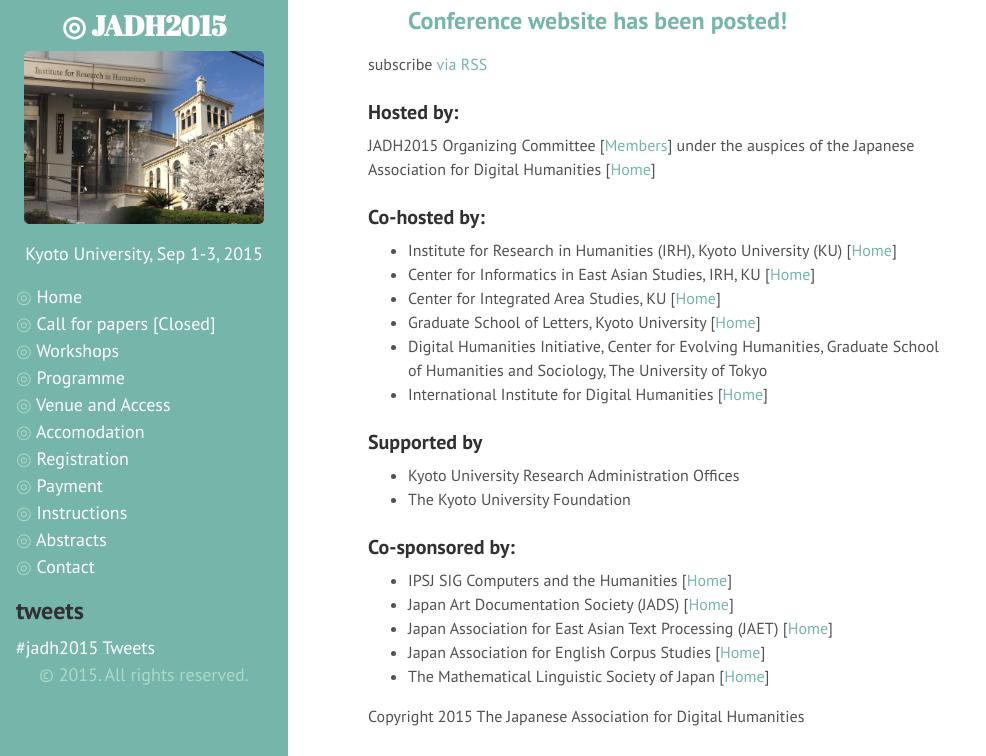
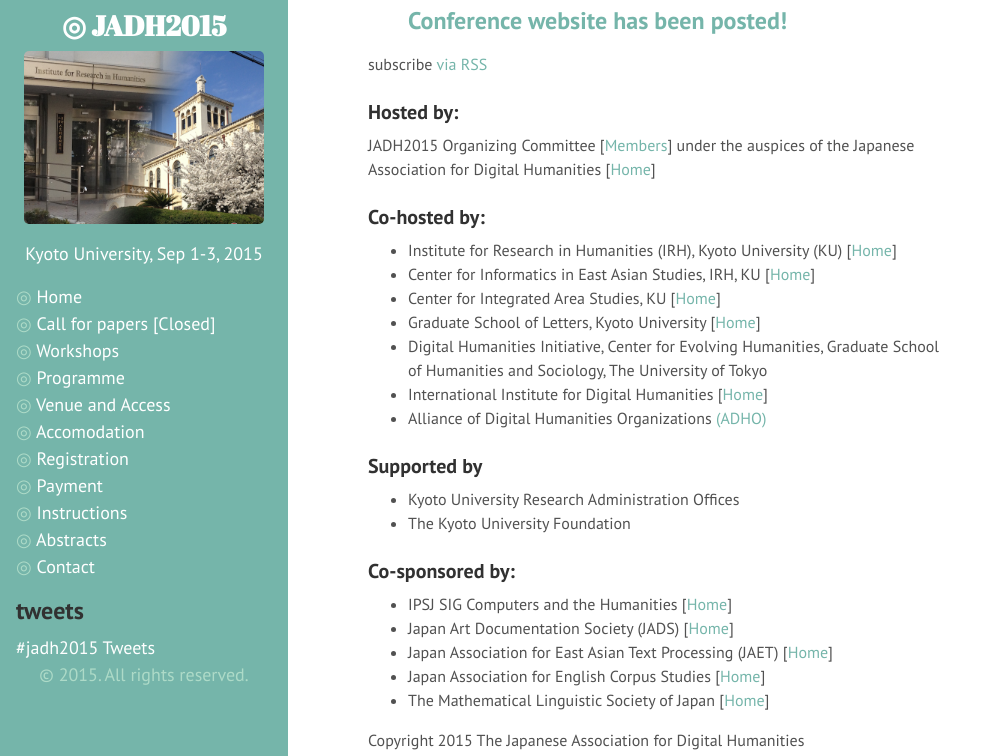
Before and after one commit to jadh2015/jadh2015.github.io, a Jekyll site: the page built from index.md, in a window 1280 px wide and 900 px high, scrolled down 747 px, cut to the strip 0-756 px from the top of the window. Shown: the whole strip, without its empty margins (0-986 px from the left). Built offline with Jekyll 4.4.1, drawn with Linux system fonts in a browser that asks for light colours; comment, search, counter and statistics services are not loaded.

Commit message:
added ADHO.

```diff
--- a/index.md
+++ b/index.md
@@ -53,6 +53,7 @@
 School of Humanities and Sociology, The University of Tokyo
  * International Institute for Digital Humanities
  [[Home](http://www.dhii.jp/index-e.html)]
+ * Alliance of Digital Humanities Organizations [(ADHO)](http://adho.org)
 
 ### Supported by
 
```
